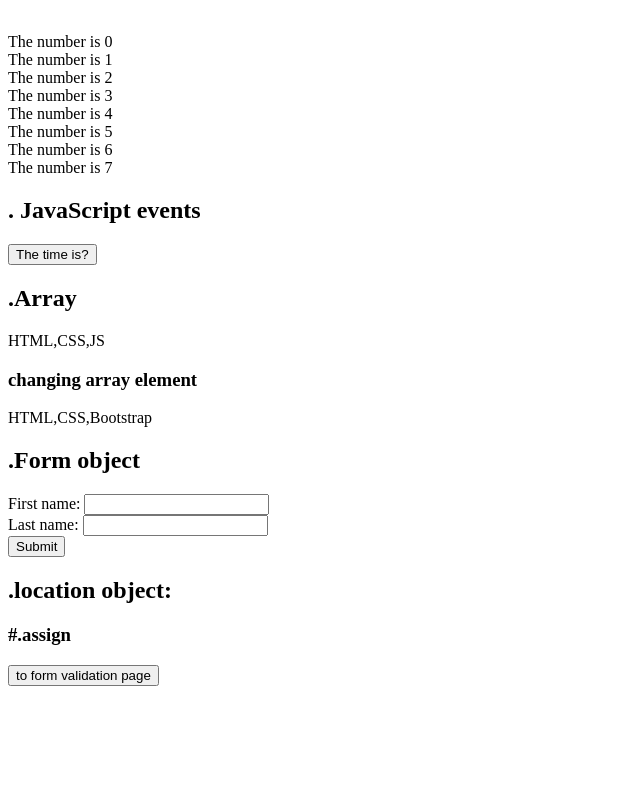
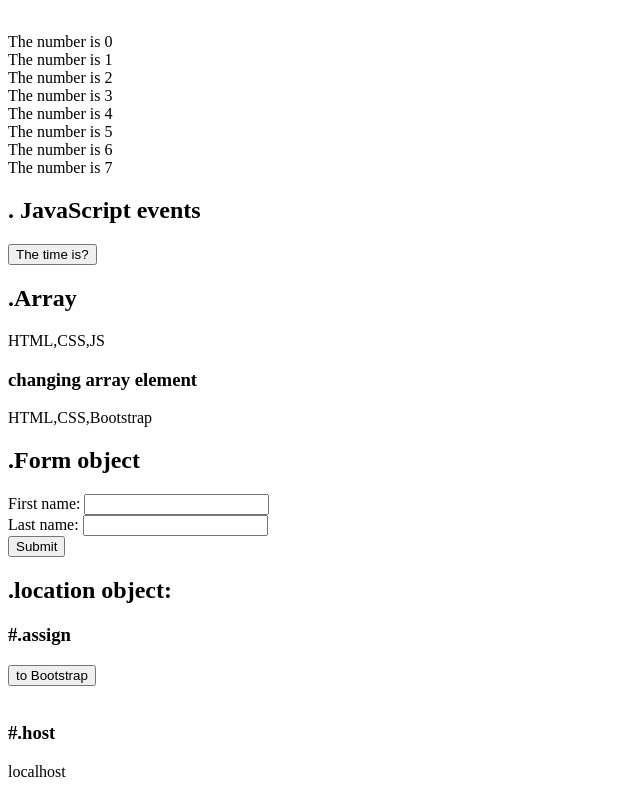
Before and after one commit to janavalsansm/Javascript, a plain HTML site: page javascript.html in a window 1280 px wide. Shown: the part 1747-2544 px from the top of the page, without its empty margins (0-640 px from the left). Before the commit the page ends 2441 px from the top, so only its background shows below. Drawn offline with Linux system fonts and the light colour scheme.

Commit message:
javascript

```diff
--- a/javascript.html
+++ b/javascript.html
@@ -84,7 +84,10 @@
 
       <h2>.location object:</h2>
       <h3>#.assign</h3>
-      <button onclick="assignlocation()">to form validation page</button>
+      <button onclick="assignlocation()">to Bootstrap</button><br><br>
+
+      <h3>#.host</h3>
+      <p id="host"></p>
 
     <script>
         // variables//
@@ -207,6 +210,11 @@
       location.assign("https://getbootstrap.com/")
     }
 
+    //location host//
+
+    let host = location.host;
+    document.getElementById("host").innerHTML = host;
+
 
 
     </script>
```
